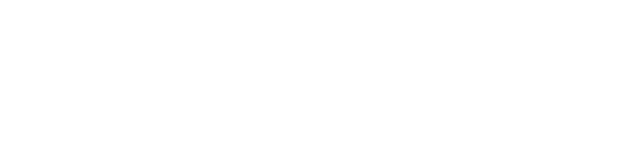
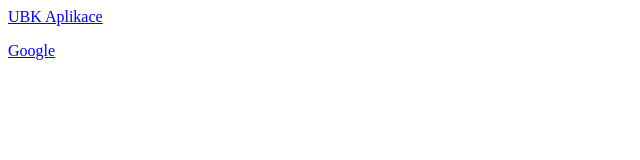
Before and after one commit to zerobama/test, a plain HTML site: page index.html in a window 1280 px wide. Shown: the whole page, without its empty margins (0-640 px from the left). Drawn offline with Linux system fonts and the light colour scheme.

Commit message:
Update index.html

```diff
--- a/index.html
+++ b/index.html
@@ -1 +1,9 @@
-<html></html>
+<html>
+  <head>
+  </head>
+  <body>
+  <p><a href="http://aplikace.ubk.cz/">UBK Aplikace</a></p>
+  <p><a href="http://www.google.com">Google</a></p>
+  <p></p>
+  </body>
+</html>
```
